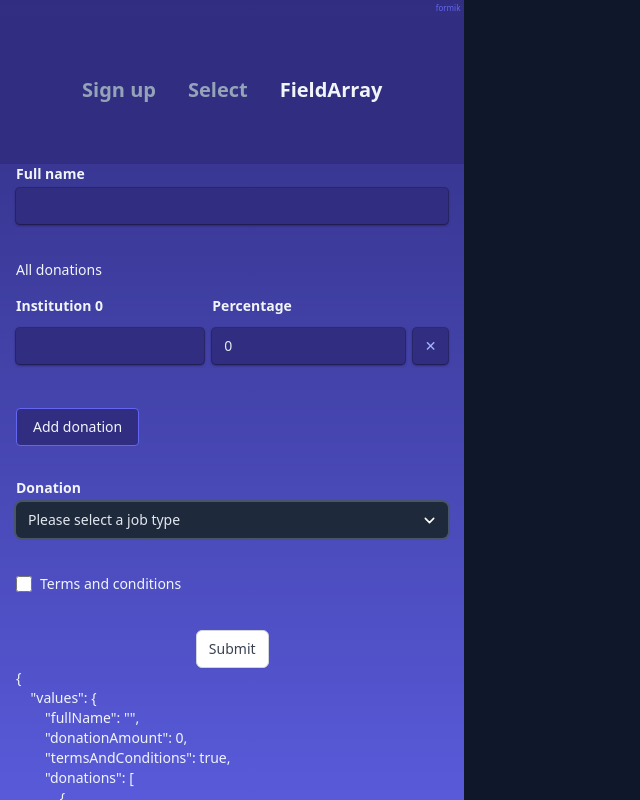
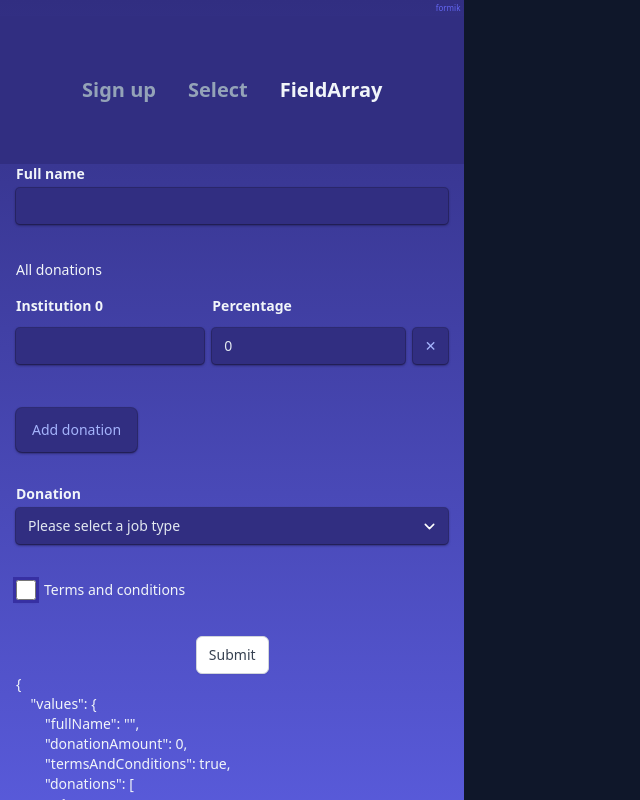
Before and after one commit to maxzz/forms-formik, a React (Vite) app: page / in a window 1280 px wide. Shown: the top 800 px of the page, without its empty margins (0-640 px from the left). Built offline with nearby package versions, Linux system fonts and the light colour scheme.

Commit message:
WIP. fix select and checkbox

```diff
--- a/src/components/Form3/index.tsx
+++ b/src/components/Form3/index.tsx
@@ -71,7 +71,14 @@ export function Form3() {
                                             />
                                             <div className="row-span-full grid grid-rows-subgrid">
                                                 <button
-                                                    className="row-start-2 px-3 py-2 text-indigo-300 bg-indigo-900 ring-indigo-950/50 shadow-indigo-950 hover:bg-red-500 ring-1 rounded shadow active:scale-[.97]"
+                                                    className="row-start-2
+                                                    px-3 py-2
+                                                    text-indigo-300 bg-indigo-900
+                                                    ring-indigo-950/50 hover:bg-red-500 ring-1
+                                                    focus:ring-indigo-400 focus:ring-2
+                                                    shadow-indigo-950
+                                                    outline-none
+                                                    rounded shadow active:scale-[.97]"
                                                     onClick={() => {
                                                         remove(idx);
                                                     }}
@@ -86,7 +93,13 @@ export function Form3() {
 
                                 <div className="">
                                     <button
-                                        className="px-4 py-2 bg-indigo-900 border-indigo-500 hover:bg-indigo-800 border rounded active:scale-[.97]"
+                                        className="px-4 py-3
+                                        text-indigo-300 bg-indigo-900
+                                        ring-indigo-950/50 hover:bg-indigo-800 ring-1
+                                        focus:ring-indigo-400 focus:ring-2
+                                        shadow-indigo-950
+                                        outline-none
+                                        rounded-md shadow active:scale-[.97]"
                                         onClick={() => {
                                             push(emptyDonation);
                                         }}
--- a/src/components/Form3/validation.ts
+++ b/src/components/Form3/validation.ts
@@ -41,6 +41,6 @@ const donationValidation =
 export const form3Schema = object({
     fullName: fullNameValidation,
     donationsAmount: number().required().min(10),
-    termsAndConditions: boolean().required().isTrue(),
+    termsAndConditions: boolean().required().isTrue('Please accept the terms of use and conditions'),
     donations: donationValidation,
 });
--- a/src/ui/CustomCheckbox.tsx
+++ b/src/ui/CustomCheckbox.tsx
@@ -2,6 +2,17 @@ import { InputHTMLAttributes } from "react";
 import { useField } from "formik";
 import { ErrorHint } from ".";
 import { classNames } from "../utils/classnames";
+
+const customCheckboxClasses = "\
+w-5 h-5 \
+text-indigo-900 \
+accent-indigo-800 bg-indigo-900 \
+ring-indigo-800 focus:ring-indigo-400 focus:ring-2 ring-1 \
+ring-offset-2 ring-offset-indigo-800  \
+shadow-indigo-950 \
+rounded shadow outline-none \
+transition-all duration-500 \
+";
 
 export function CustomCheckbox({ label, ...rest }: { label: string; name: string; } & InputHTMLAttributes<HTMLInputElement>) {
     const [field, meta] = useField(rest);
@@ -13,7 +24,7 @@ export function CustomCheckbox({ label, ...rest }: { label: string; name: string
                     type="checkbox"
                     {...field}
                     {...rest}
-                    className={classNames("w-4 h-4 rounded", hasError && "ring-red-400 ring-2")}
+                    className={classNames(customCheckboxClasses, hasError && "ring-red-400 ring-2")}
                 />
                 <span>{label}</span>
             </label>
--- a/src/ui/CustomInput.tsx
+++ b/src/ui/CustomInput.tsx
@@ -5,9 +5,11 @@ import { classNames } from "../utils/classnames";
 
 const customInputClasses = "\
 px-3 py-2 w-full \
-text-slate-200 bg-indigo-900 placeholder:text-slate-500 \
-ring-indigo-950/50 focus:ring-indigo-800 ring-1 \
-rounded shadow shadow-indigo-950 outline-none \
+text-slate-200 bg-indigo-900 \
+placeholder:text-slate-500 \
+ring-indigo-950/50 focus:ring-indigo-400 focus:ring-2 ring-1 \
+shadow-indigo-950 \
+rounded shadow outline-none \
 ";
 
 export function CustomInput({ className, label, ...rest }: { label: string; name: string; } & InputHTMLAttributes<HTMLInputElement>) {
--- a/src/ui/CustomSelect.tsx
+++ b/src/ui/CustomSelect.tsx
@@ -2,6 +2,15 @@ import { SelectHTMLAttributes } from "react";
 import { useField } from "formik";
 import { ErrorHint } from ".";
 import { classNames } from "../utils/classnames";
+
+const customSelectClasses = "\
+px-3 py-2 w-full \
+text-slate-200 bg-indigo-900 \
+ring-indigo-950/50 focus:ring-indigo-400 focus:ring-2 ring-1 \
+shadow-indigo-950 \
+rounded shadow \
+outline-none \
+";
 
 export function CustomSelect({ label, ...rest }: { label: string; name: string; } & SelectHTMLAttributes<HTMLSelectElement>) {
     const [field, meta] = useField(rest);
@@ -16,10 +25,7 @@ export function CustomSelect({ label, ...rest }: { label: string; name: string;
                 {...field}
                 {...rest}
                 className={classNames(
-                    "px-3 py-2 w-full rounded",
-                    `text-slate-200 bg-slate-800
-                    placeholder:text-slate-500 ring-slate-600 focus:ring-sky-600
-                    ring-2 rounded-md outline-none`,
+                    customSelectClasses,
                     "tm-input-select",
                     hasError && "ring-red-400 ring-2",
                 )}
```
